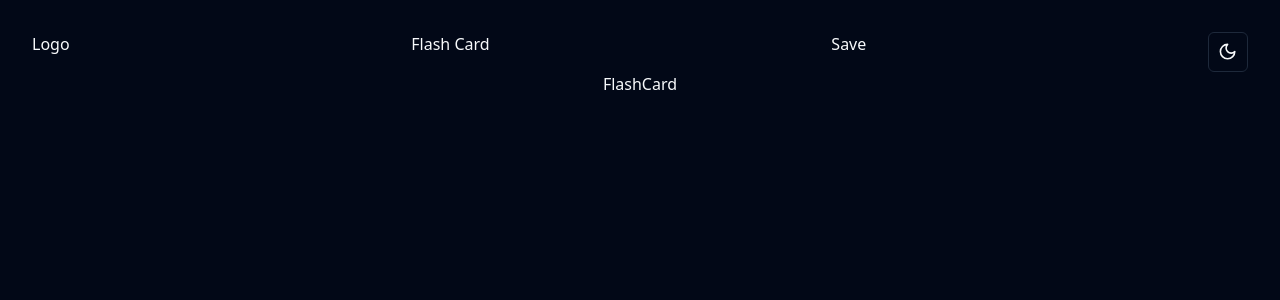
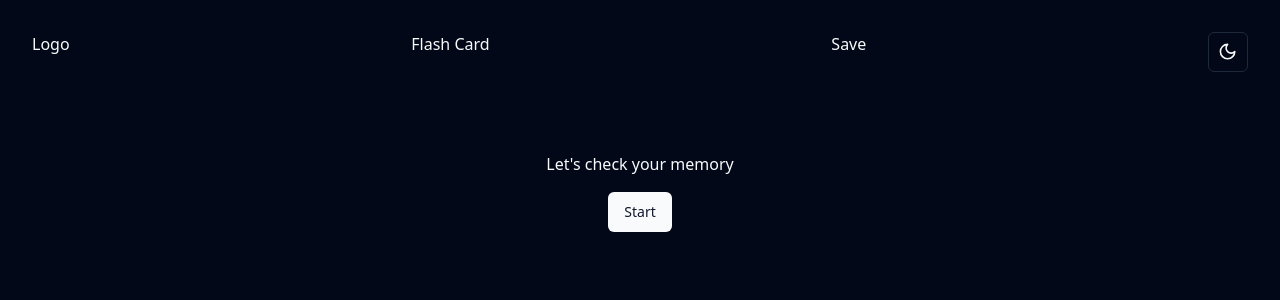
Before and after one commit to MarinaYano/vocabulary-app, a React (Vite) app in the folder client/: page /flashcard in a window 1280 px wide. Shown: the top 300 px of the page. Built offline with nearby package versions, Linux system fonts and the light colour scheme.

Commit message:
setup links for every page

```diff
--- a/client/src/App.tsx
+++ b/client/src/App.tsx
@@ -1,10 +1,14 @@
 import { BrowserRouter as Router, Route, Routes } from 'react-router-dom'
 import './App.css'
 import Layout from './pages/Layout'
-import Home from './pages/Home'
+import Home from './pages/Home/Home'
 import { ThemeProvider } from "@/components/theme-provider"
 import Save from './pages/Save'
-import FlashCard from './pages/FlashCard'
+import FlashCard from './pages/FlashCard/FlashCard'
+import FlashCardChild from './pages/FlashCard/FlashCardChild'
+import NotFound from './pages/NotFound'
+import Login from './pages/Login/Login'
+import Signup from './pages/Signup/Signup'
 
 function App() {
 
@@ -14,8 +18,12 @@ function App() {
         <Routes>
           <Route path='/' element={<Layout />}>
             <Route index element={<Home />} />
-            <Route path='/save' element={<Save />} />
-            <Route path='/flashcard' element={<FlashCard />} />
+            <Route path='save' element={<Save />} />
+            <Route path='flashcard' element={<FlashCard />} />
+            <Route path='flashcard/test' element={<FlashCardChild />} />
+            <Route path='login' element={<Login />} />
+            <Route path='signup' element={<Signup />} />
+            <Route path='*' element={<NotFound />} />
           </Route>
         </Routes>
       </Router>
--- /dev/null
+++ b/client/src/pages/FlashCard/FlashCard.tsx
@@ -0,0 +1,15 @@
+import { Button } from "@/components/ui/button"
+import { Link } from "react-router-dom"
+
+const FlashCard = () => {
+  return (
+    <div className="my-20">
+      <p className="my-4">Let's check your memory</p>
+      <Button>
+        <Link to='test'>Start</Link>
+      </Button>
+    </div>
+  )
+}
+
+export default FlashCard
--- /dev/null
+++ b/client/src/pages/FlashCard/FlashCardChild.tsx
@@ -0,0 +1,8 @@
+
+const FlashCardChild = () => {
+  return (
+    <div>FlashCardChild</div>
+  )
+}
+
+export default FlashCardChild
```
